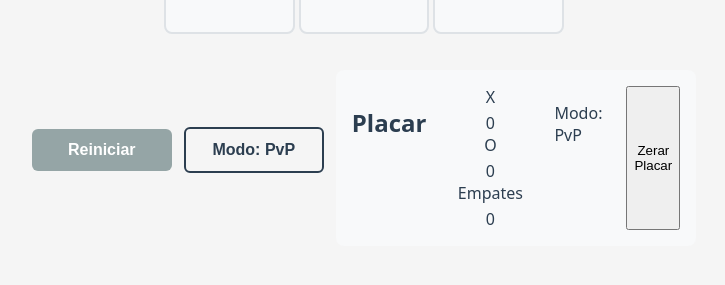
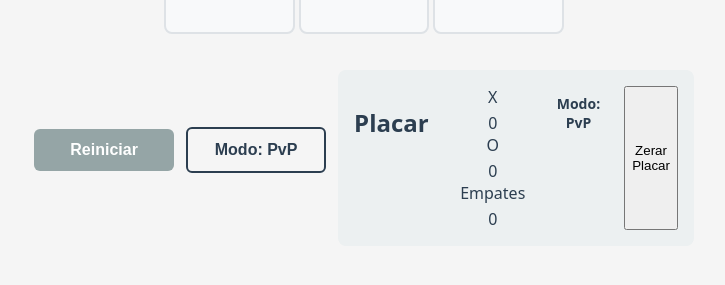
Before and after one commit to Marcelo-Marcos999/teste-estudio, a React (Vite) app: page / in a window 1280 px wide. Shown: the part 549-834 px from the top of the page, without its empty margins (276-1001 px from the left). Built offline with nearby package versions, Linux system fonts and the light colour scheme.

Commit message:
feat: update src/components/Scoreboard.module.css

```diff
--- a/src/components/Scoreboard.module.css
+++ b/src/components/Scoreboard.module.css
@@ -3,7 +3,7 @@
   justify-content: center;
   gap: 24px;
   padding: 16px;
-  background-color: #f8f9fa;
+  background-color: var(--panel-bg);
   border-radius: 8px;
   margin-top: 16px;
   font-family: system-ui, -apple-system, sans-serif;
@@ -20,7 +20,7 @@
 .scoreLabel {
   font-size: 0.875rem;
   font-weight: 600;
-  color: #2c3e50;
+  color: var(--text);
   text-transform: uppercase;
   letter-spacing: 0.5px;
 }
@@ -28,7 +28,15 @@
 .scoreValue {
   font-size: 1.5rem;
   font-weight: 700;
-  color: #2c3e50;
+  color: var(--text);
+}
+
+.mode {
+  font-size: 0.875rem;
+  font-weight: 600;
+  color: var(--text);
+  text-align: center;
+  margin-top: 8px;
 }
 
 .scoreX .scoreLabel,
```
